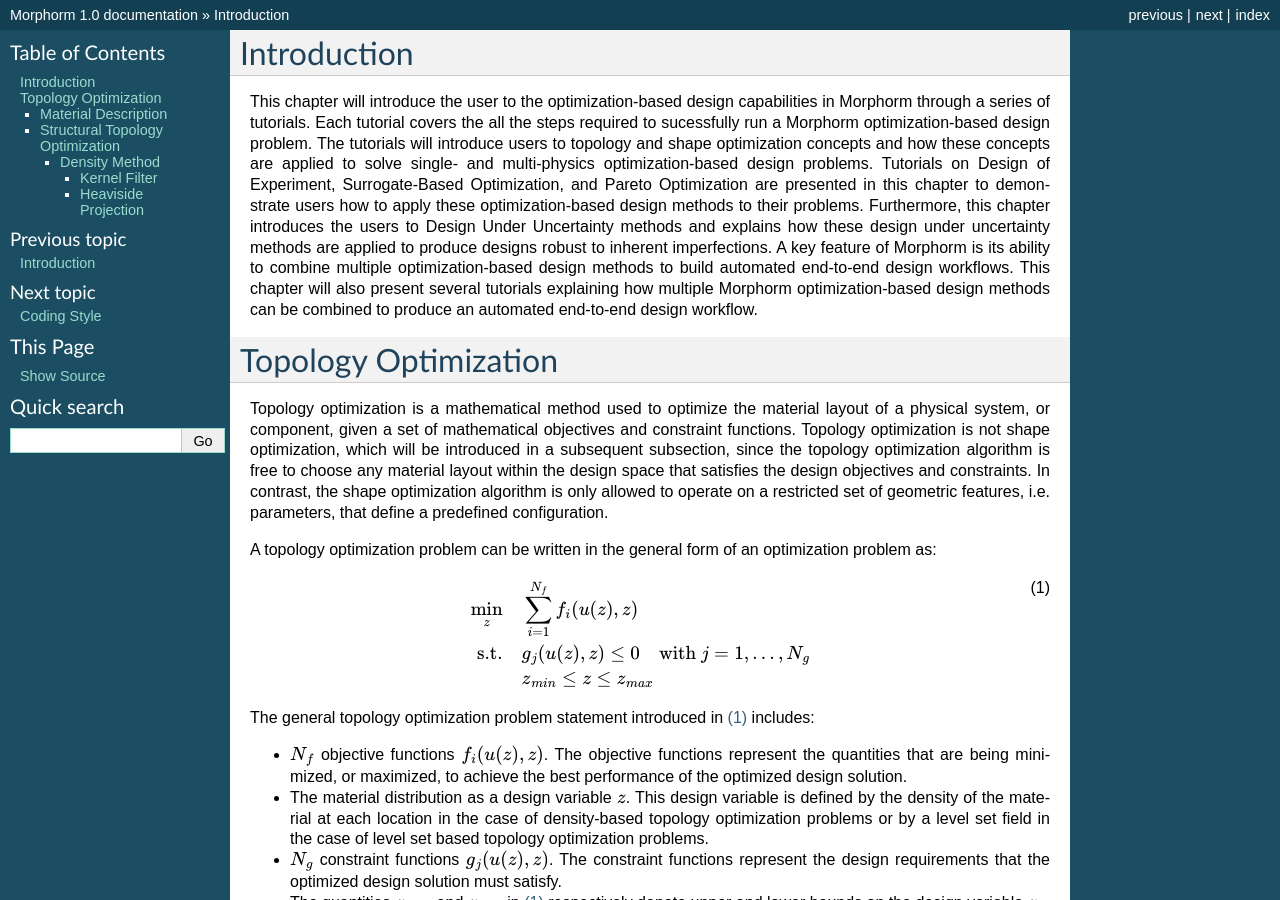
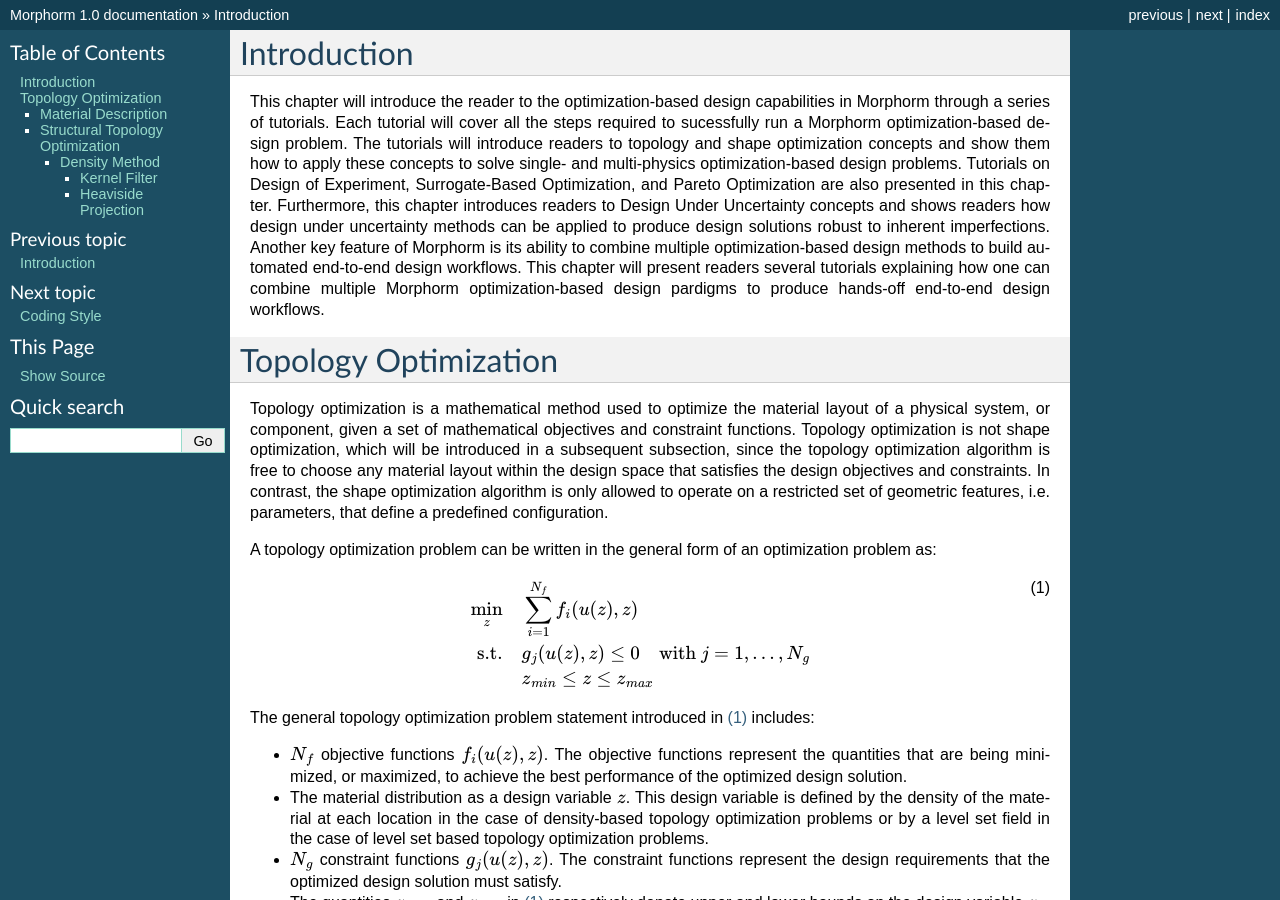
Before and after one commit to morphorm22/morphdocs, a Sphinx documentation site: the page built from docs/source/examples.rst, in a window 1280 px wide and 900 px high. Built offline with Sphinx 7.4.7, drawn with Linux system fonts in a browser that asks for light colours.

Commit message:
modifications to tutorial chapter

```diff
--- a/docs/source/examples.rst
+++ b/docs/source/examples.rst
@@ -3,20 +3,19 @@
 Introduction
 ############
 
-This chapter will introduce the user to the optimization-based design capabilities in
-Morphorm through a series of tutorials. Each tutorial covers the all the steps required
+This chapter will introduce the reader to the optimization-based design capabilities in
+Morphorm through a series of tutorials. Each tutorial will cover all the steps required
 to sucessfully run a Morphorm optimization-based design problem. The tutorials will
-introduce users to topology and shape optimization concepts and how these concepts
-are applied to solve single- and multi-physics optimization-based design problems.
+introduce readers to topology and shape optimization concepts and show them how to apply
+these concepts to solve single- and multi-physics optimization-based design problems.
 Tutorials on Design of Experiment, Surrogate-Based Optimization, and Pareto Optimization
-are presented in this chapter to demonstrate users how to apply these optimization-based
-design methods to their problems. Furthermore, this chapter introduces the users to Design
-Under Uncertainty methods and explains how these design under uncertainty methods are
-applied to produce designs robust to inherent imperfections. A key feature of Morphorm
-is its ability to combine multiple optimization-based design methods to build automated
-end-to-end design workflows. This chapter will also present several tutorials explaining
-how multiple Morphorm optimization-based design methods can be combined to produce an
-automated end-to-end design workflow.
+are also presented in this chapter. Furthermore, this chapter introduces readers to Design
+Under Uncertainty concepts and shows readers how design under uncertainty methods can be
+applied to produce design solutions robust to inherent imperfections. Another key feature
+of Morphorm is its ability to combine multiple optimization-based design methods to build
+automated end-to-end design workflows. This chapter will present readers several tutorials
+explaining how one can combine multiple Morphorm optimization-based design pardigms to
+produce hands-off end-to-end design workflows.
 
 .. _examples_topt_sec:
 
```
